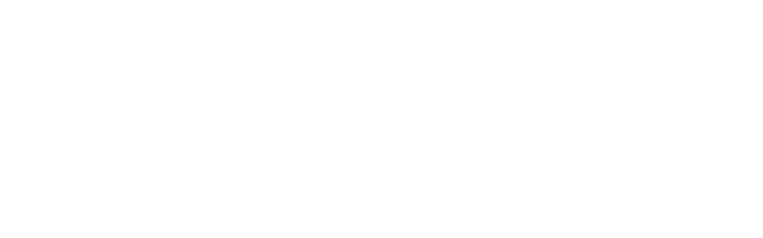
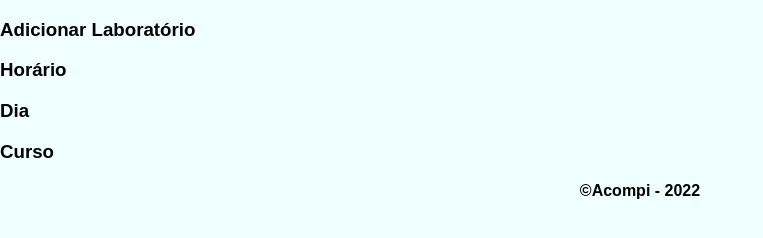
Before and after one commit to ifpi-picos/acompi, a plain HTML site: page autenticacao/telaCriarTurma.html in a window 1280 px wide. Shown: the whole page, without its empty margins (0-763 px from the left). Drawn offline with Linux system fonts and the light colour scheme.

Commit message:
Tela criar turma

```diff
--- a/autenticacao/telaCriarTurma.html
+++ b/autenticacao/telaCriarTurma.html
@@ -1,14 +1,27 @@
 <!DOCTYPE html>
-<html lang="en">
+<html lang="pt-br">
 
 <head>
     <meta charset="UTF-8">
     <meta http-equiv="X-UA-Compatible" content="IE=edge">
     <meta name="viewport" content="width=device-width, initial-scale=1.0">
-    <title>Criar Turmas</title>
+    <link rel="stylesheet" href="../css/estilo.css">
+    <title>Tela criar turma</title>
 </head>
 
-<body>
+<body class="corpo-criar-pagina-turma">
+    <main>
+        <div>
+            <h3>Adicionar Laboratório</h3>
+            <h3>Horário</h3>
+            <h3>Dia</h3>
+            <h3>Curso</h3>
+        </div>
+    </main>
+
+    <footer class="criar-turma-footer">
+        &copyAcompi - 2022
+    </footer>
 
 </body>
 
--- a/css/estilo.css
+++ b/css/estilo.css
@@ -126,3 +126,24 @@ html, body{
     text-align: center;
     font-weight: 900;
 }
+
+/*--------------------Configurações da tela de criar turma--------------------*/
+
+/*Configurações gerais da página*/
+.corpo-criar-pagina-turma {
+    font-family: sans-serif;
+    background-color: azure;
+}
+
+/*Configurções iniciais*/
+.criar-turma-main {
+    border: 1px solid black;
+    margin: 1%;
+    padding: 4%;
+}
+
+/*Configurações do rodapé*/
+.criar-turma-footer {
+    text-align: center;
+    font-weight: 900;
+}
```
Also changed, not shown: autenticacao/telaTurmas.html (+3 -3 lines).
